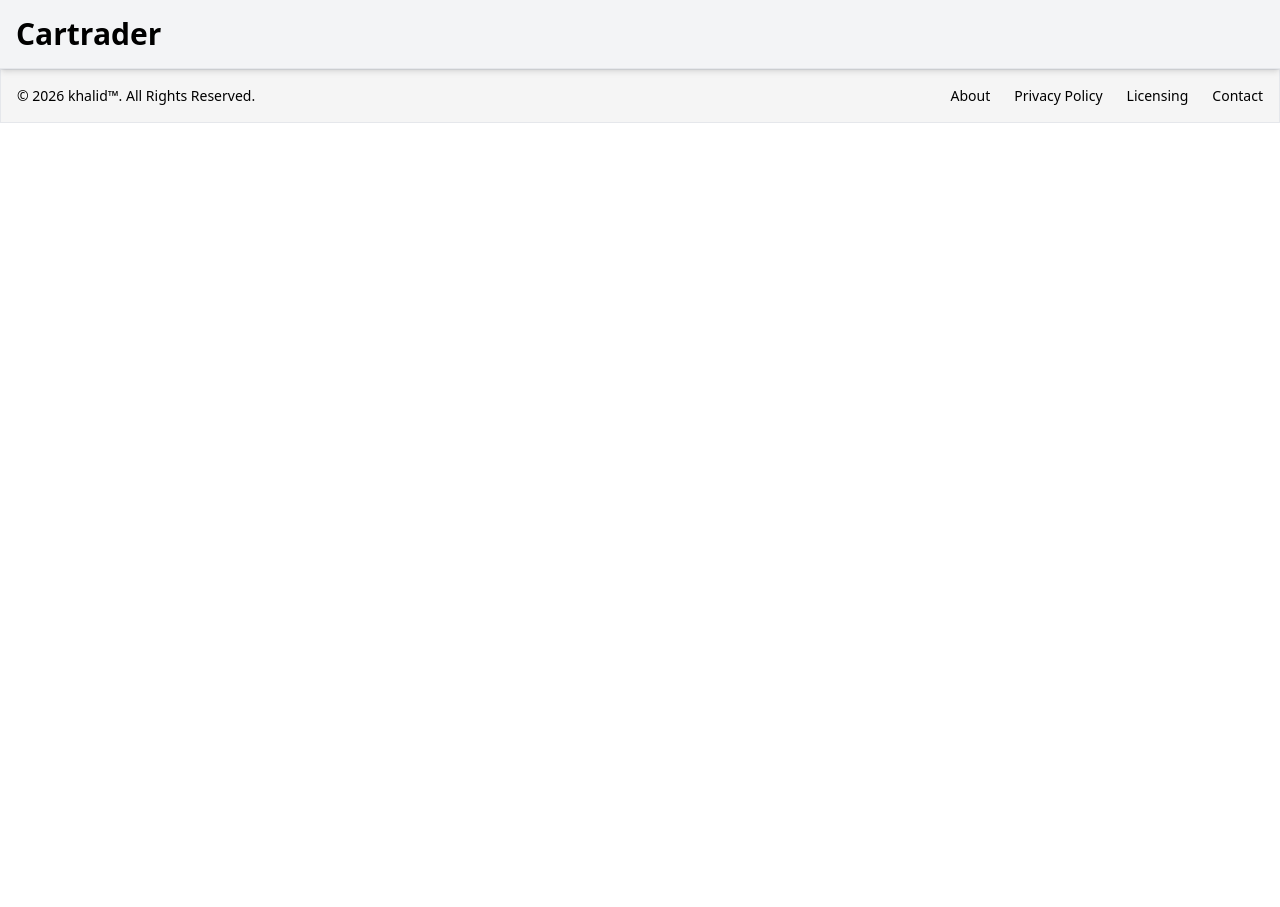
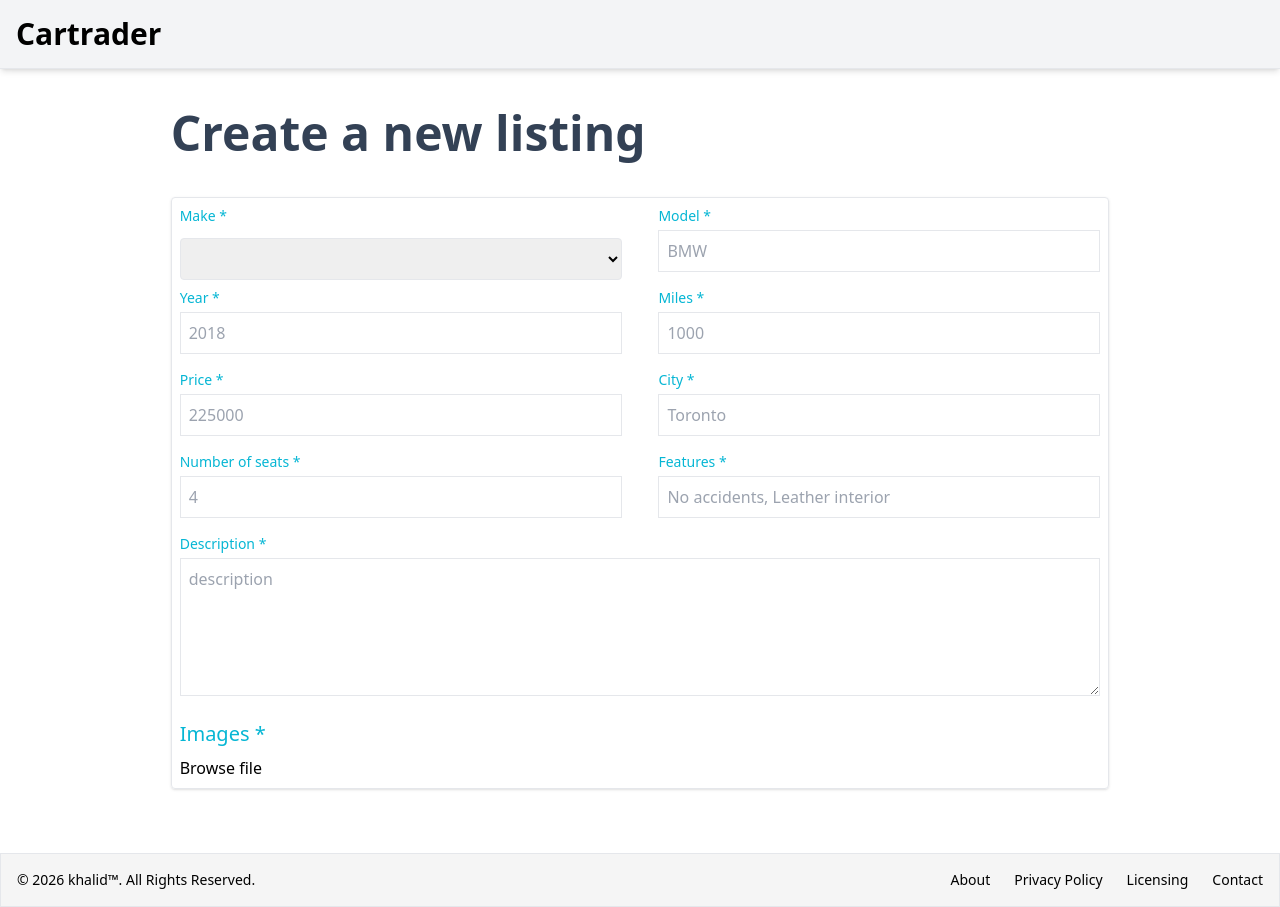
Before and after one commit to khalid-webdev/nuxtlearningOne, a Nuxt app: page /profile/listings/create in a window 1280 px wide. Before the commit the page ends 800 px from the top, so only its background shows below. Built offline with nearby package versions, Linux system fonts and the light colour scheme.

Commit message:
create new listing added

```diff
--- /dev/null
+++ b/app/components/Car/Add/Image.vue
@@ -0,0 +1,41 @@
+<script setup>
+//createing a state
+const images = useState("carImage",()=>{
+  return{
+    preview:null, //should be string,
+    image:null // should be an object
+  }
+})
+const emits=defineEmits(["imageInput"])
+const onChange=(event)=>{
+  const input = event.target;
+  if(input.files){
+    const reader = new FileReader()
+    reader.onload=(e)=>{
+      images.value.preview = e.target.result;
+    }
+    images.value.image=input.files[0];
+    reader.readAsDataURL(input.files[0]);
+    emits("imageInput",input.files[0],"image")
+  }
+}
+
+</script>
+<template>
+  <div class="w-[48%]">
+    <div class=" mt-2">
+      <label class="text-xl font-medium text-cyan-500">Images *</label>
+      <form class="mt-2">
+        <div class="form-group">
+          <div class="relative">
+            <input @change="onChange" type="file" class="opacity-0 absolute" placeholder="upload">
+            <span class="cursor-pointer">Browse file</span>
+          </div>
+          <div v-if="images.preview" class="mt-3 p-2 border w-58">
+            <img :src="images.preview" class="img-fluid">
+            </div>
+        </div>
+      </form>
+    </div>
+  </div>
+</template>
--- /dev/null
+++ b/app/components/Car/Add/Input.vue
@@ -0,0 +1,19 @@
+<script setup>
+const props = defineProps({
+  title:String,
+  name:String,
+placeholder:String
+})
+const emit =defineEmits(["onChangeInput"])
+const state = ref("");
+const onChangeInput=()=>{
+  // emit("onChangeInput",state.value,props.name);
+  console.log(state.value)
+}
+</script>
+<template>
+    <div class="flex flex-col w-[48%]">
+      <label for="" class="text-cyan-500 mb-1 text-sm">{{title}}</label>
+      <input v-model="state" class="border p-2 mb-4" type="text" :placeholder="placeholder" @input="onChangeInput">
+    </div>
+</template>
--- /dev/null
+++ b/app/components/Car/Add/Select.vue
@@ -0,0 +1,21 @@
+<script setup>
+const props = defineProps({
+  title:String,
+  name:String,
+  options:Array
+})
+const emit =defineEmits(["onChangeInput"])
+const state = ref("");
+const onChangeSelect=()=>{
+  emit("onChangeSelect",state.value,props.name);
+}
+</script>
+<template>
+    <div class="flex flex-col w-[48%]">
+      <label for="" class="text-cyan-500 mb-3 text-sm">{{title}}</label>
+      <select class="p-2 border rounded w-100" name="" id="" v-model="state" @change="onChangeSelect">
+        <option v-for="option in options" :key="option" class="cursor-pointer" :value="option">{{option}}</option>
+      </select>
+    </div>
+
+</template>
--- /dev/null
+++ b/app/components/Car/Add/Textarea.vue
@@ -0,0 +1,18 @@
+<script setup>
+const props = defineProps({
+  title:String,
+  name:String,
+placeholder:String
+})
+const emit =defineEmits(["onChangeInput"])
+const state = ref("");
+const onChangeTextarea=()=>{
+  emit("onChangeInput",state.value,props.name);
+}
+</script>
+<template>
+    <div class="flex flex-col w-full">
+      <label for="" class="text-cyan-500 mb-1 text-sm">{{title}}</label>
+      <textarea type="text" rows="5" class="border p-2 mb-4" :placeholder="placeholder" :name="name" v-model="state" @input="onChangeTextarea"></textarea>
+    </div>
+</template>
--- /dev/null
+++ b/app/pages/profile/listings/create.vue
@@ -0,0 +1,82 @@
+<script setup>
+definePageMeta({
+  layout: "custom"
+})
+const { makes } = useCars();
+const info = useState("adInfo", () => {
+  return {
+    make: "",
+    model: "",
+    year: "",
+    price: "",
+    city: "",
+    seats: "",
+    descriptions: "",
+    image: null
+  };
+})
+const onChangeInput = (data,name) =>{
+  info.value[name] = data
+}
+const inputs = ref([
+  {
+    id:1,
+    title:"Model *",
+    name:"model",
+    placeholder:"BMW"
+  },
+  {
+    id:2,
+    title:"Year *",
+    name:"year",
+    placeholder:"2018"
+  },
+  {
+    id:3,
+    title:"Miles *",
+    name:"miles",
+    placeholder:"1000"
+  },
+  {
+    id:4,
+    title:"Price *",
+    name:"price",
+    placeholder:"225000"
+  },
+  {
+    id:5,
+    title:"City *",
+    name:"city",
+    placeholder:"Toronto"
+  },
+  {
+    id:6,
+    title:"Number of seats *",
+    name:"seats",
+    placeholder:"4"
+  },
+  {
+    id:7,
+    title:"Features *",
+    name:"features",
+    placeholder:"No accidents, Leather interior"
+  },
+
+])
+
+
+</script>
+<template>
+  <div>
+    <div>
+      <h1 class="text-5xl text-slate-700 my-10 font-semibold">Create a new listing</h1>
+    </div>
+    <div class="shadow border rounded w-[100%] p-2 flex flex-wrap justify-between">
+      <CarAddSelect  :options="makes" title="Make *" name="make" @onChangeSelect="onChangeInput"/>
+      <CarAddInput v-for="input in inputs" :key="input.id" :title="input.title" :name="input.name" :placeholder="input.placeholder" @onChangeInput="onChangeInput"/>
+      <CarAddTextarea title="Description *" placeholder="description" name="description" @onChangeInput="onChangeInput"/>
+      <CarAddImage @imageInput="onChangeInput" />
+
+    </div>
+  </div>
+</template>
--- a/app/pages/profile/listings/index.vue
+++ b/app/pages/profile/listings/index.vue
@@ -10,7 +10,7 @@ definePageMeta({
     <div class="conatiner">
       <header class="flex font-bold justify-between my-10 ">
         <h1 class="font-bold text-5xl text-slate-800">My Listings</h1>
-        <NuxtLink to="/profile/listings/create" class="text-white text-3xl pt-1 font-bold rounded-full bg-blue-500 w-14 h-14 text-center">+</NuxtLink>
+        <NuxtLink to="/profile/listings/create" class="text-white text-3xl flex items-center justify-center pb-1 font-bold rounded-full bg-blue-500 w-14 h-14 text-center">+</NuxtLink>
       </header>
 
       <div class="flex flex-col gap-4 shadow rounded">
```
